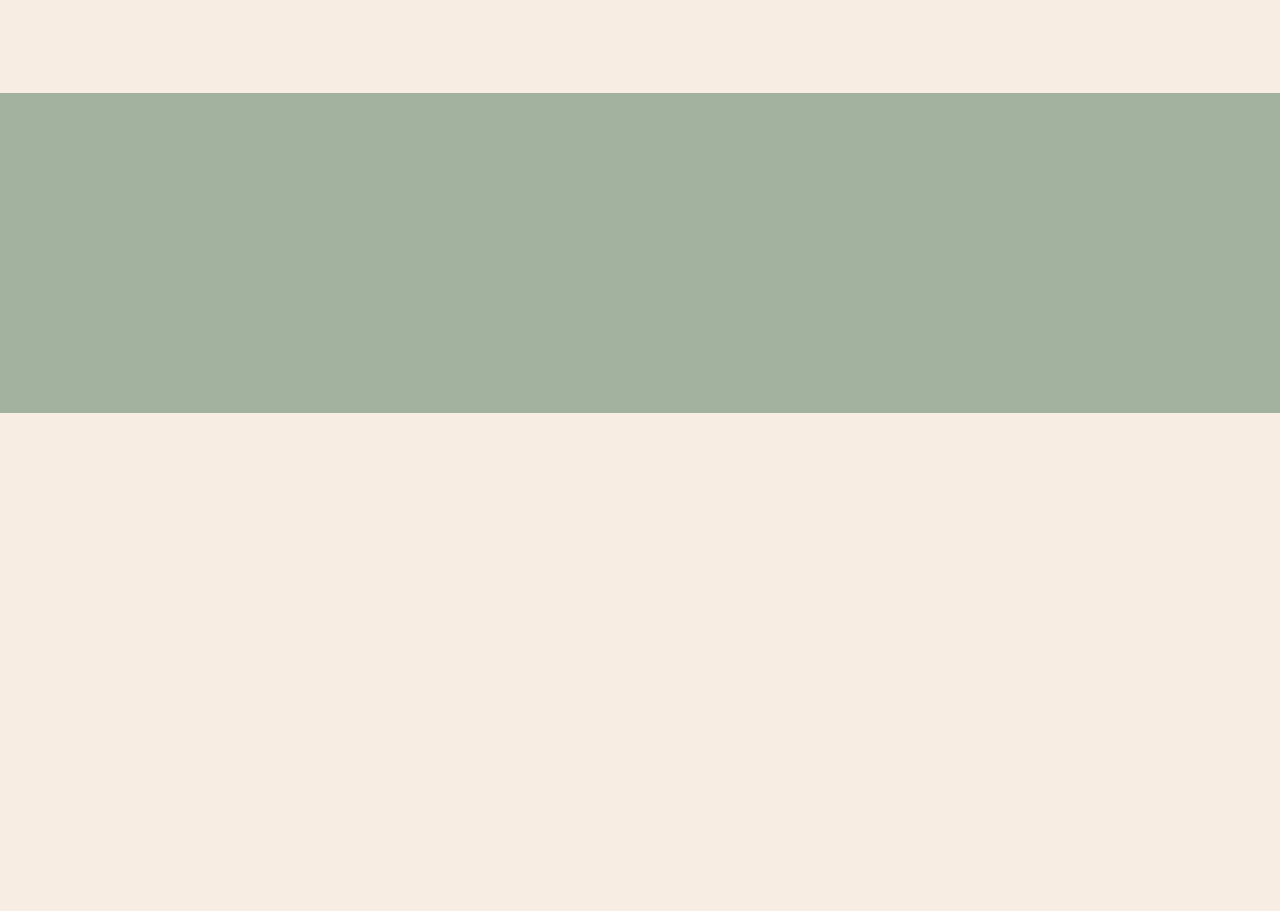
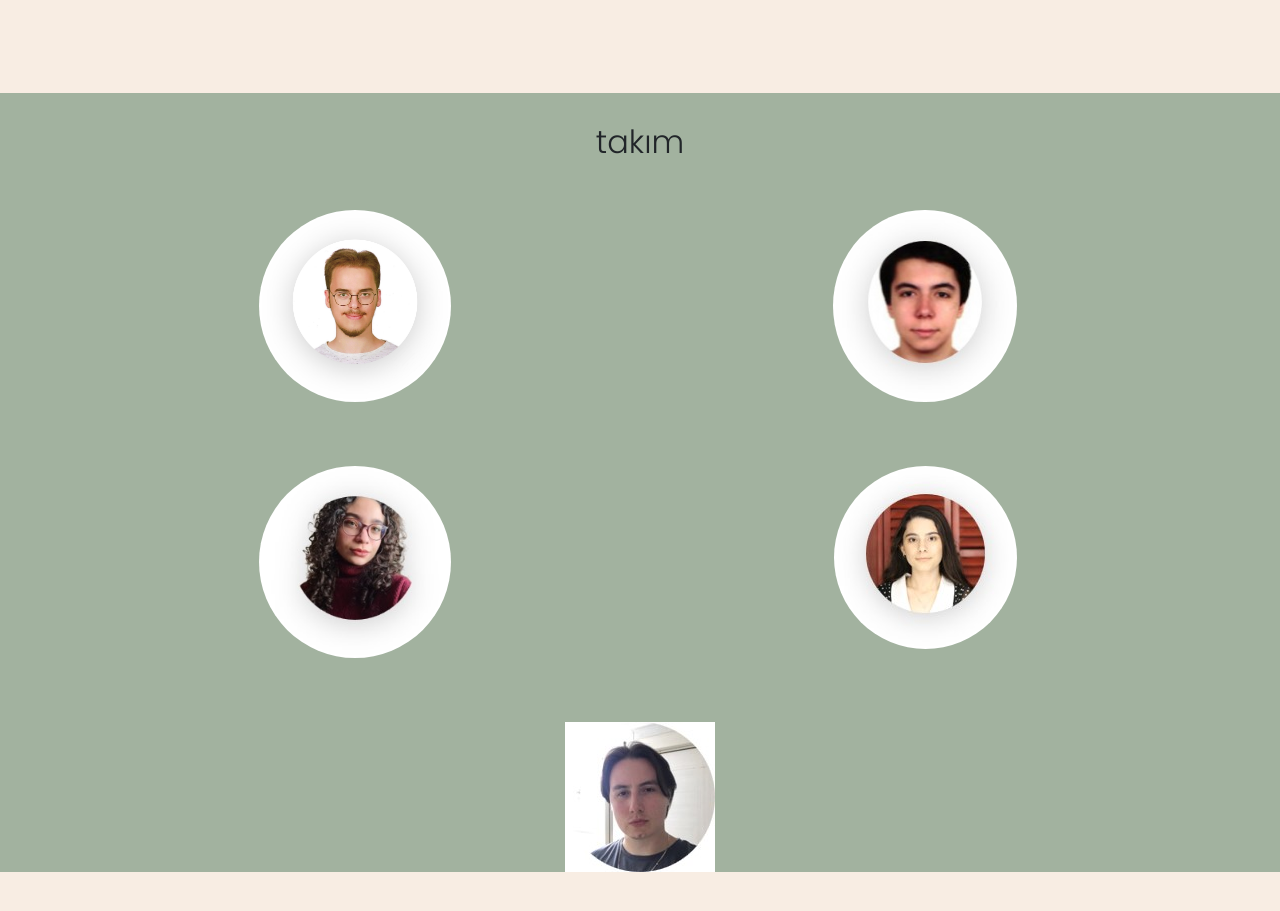
Before and after one commit to eko20/tripy, a plain HTML site: page index.html in a window 1280 px wide. Shown: the part 1089-2000 px from the top of the page. Before the commit the page ends 1502 px from the top, so only its background shows below. Drawn offline with nearby package versions, Linux system fonts and the light colour scheme.

Commit message:
resimler

```diff
--- a/index.html
+++ b/index.html
@@ -118,7 +118,41 @@
 
 
     <section>
-      <div class="container-fluid team"></div>
+      <div class="container-fluid team justify-content-center align-item-center">
+        <div style="padding-top: 30px; margin-bottom: 3rem" class="container">
+          <h2 >takım</h2>
+        </div>
+        <div class="container">
+          <div class="row team1">
+            <div class="col-md">
+              <img class="head rounded-circle" src="efe.jpg" alt="">
+            </div>
+            <div class="col-md">
+              <img class="head rounded-circle" src="ekin.jpg" alt="">
+            </div>
+          </div>
+          <div class="row team2">
+            <div class="col-md">
+              <img class="head rounded-circle" src="zeren.jpg" alt="">
+            </div>
+            <div class="col-md">
+              <img class="head rounded-circle" src="irem.jpg" alt="">
+            </div>
+          </div>
+          <div class="row team3">
+            <div class="col-md">
+              <img class="head "  src="enes.jpg" alt="">
+            </div>
+
+          </div>
+          <div>
+
+          </div>
+        </div>
+
+
+
+      </div>
 
     </section>
   </body>
--- a/style.css
+++ b/style.css
@@ -9,7 +9,6 @@ body {
   color: #f8ede3;
   font-size: 8rem;
   font-family: "Caveat", cursive;
-
 }
 
 .ct1 {
@@ -42,9 +41,6 @@ body {
 
 /*feature*/
 
-
-
-
 .feature-icon {
   display: inline-flex;
   align-items: center;
@@ -62,7 +58,6 @@ body {
   align-items: center;
 }
 
-
 .icon-square {
   display: inline-flex;
   align-items: center;
@@ -72,9 +67,6 @@ body {
   font-size: 1.5rem;
   border-radius: 0.75rem;
 }
-
-
-
 
 .text-shadow-1 {
   text-shadow: 0 0.125rem 0.25rem rgba(0, 0, 0, 0.25);
@@ -92,9 +84,27 @@ body {
   background-size: cover;
 }
 
+.team {
+
+  background-color: #a2b29f;
+  text-align: center;
+
+}
+
+.team1 {
+  margin-bottom: 4rem;
+}
+
+.team2 {
+  margin-bottom: 4rem;
+}
+
+.team3{
+  margin-bottom: 4rem;
+}
 
 
-.team {
-  height: 20rem;
-  background-color: #A2B29F;
+.head {
+  max-width: 12rem;
+  max-height: 12rem;
 }
```
Also changed, not shown: efe.jpg (added), ekin.jpg (added), enes.jpg (added), irem.jpg (added), logo.png (added), zeren.jpg (added).
